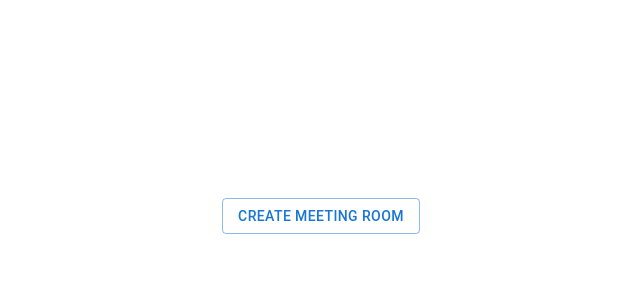
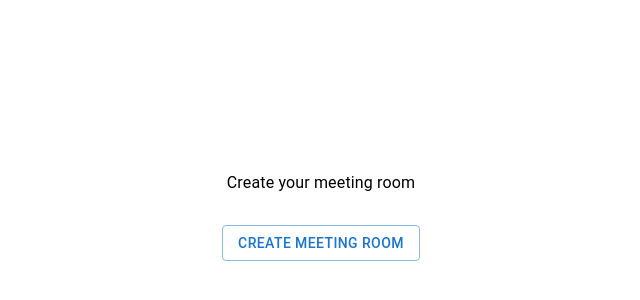
Before and after one commit to Danieruone/demo-call, a React (Vite) app: page / in a window 1280 px wide. Shown: the part 184-484 px from the top of the page, without its empty margins (319-959 px from the left). Built offline with nearby package versions, Linux system fonts and the light colour scheme; no server answers.

Commit message:
Add title

```diff
--- a/src/Pages/Home.tsx
+++ b/src/Pages/Home.tsx
@@ -53,6 +53,10 @@ export const Home = () => {
   return (
     <>
       <div className='homeContainer'>
+        <Typography style={{ marginBottom: 30 }}>
+          Create your meeting room
+        </Typography>
+
         <Button variant='outlined' onClick={generateUUID}>
           Create meeting room
         </Button>
--- a/src/index.css
+++ b/src/index.css
@@ -19,6 +19,7 @@ code {
   justify-content: center;
   align-items: center;
   height: 100vh;
+  flex-direction: column;
 }
 
 /* global */
```
